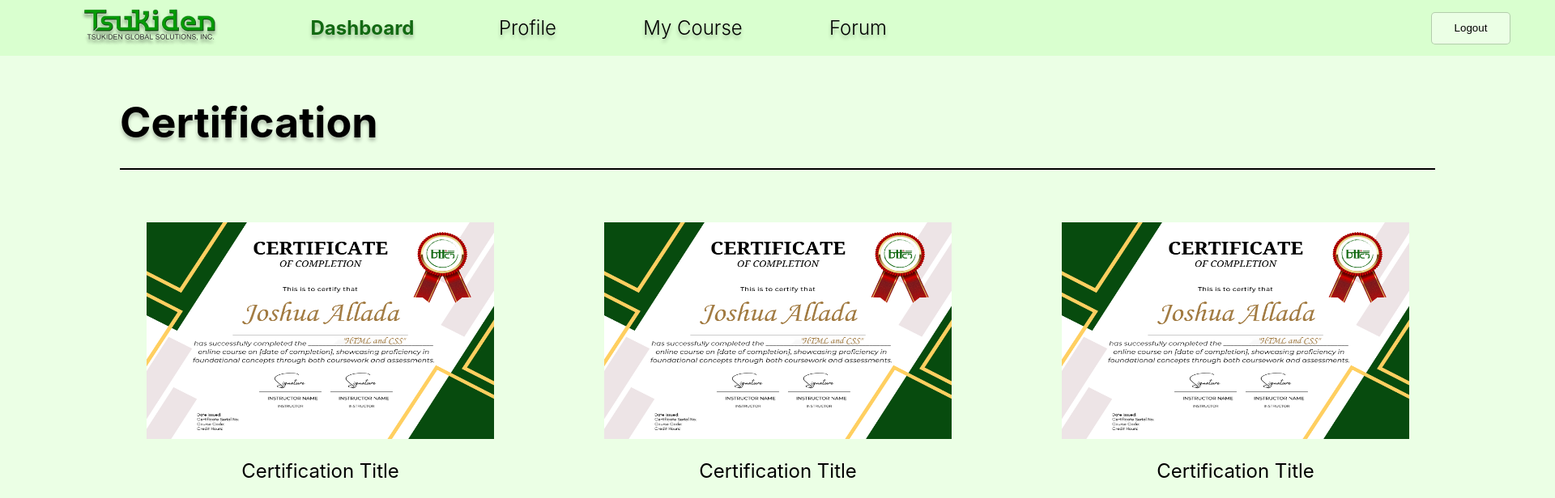
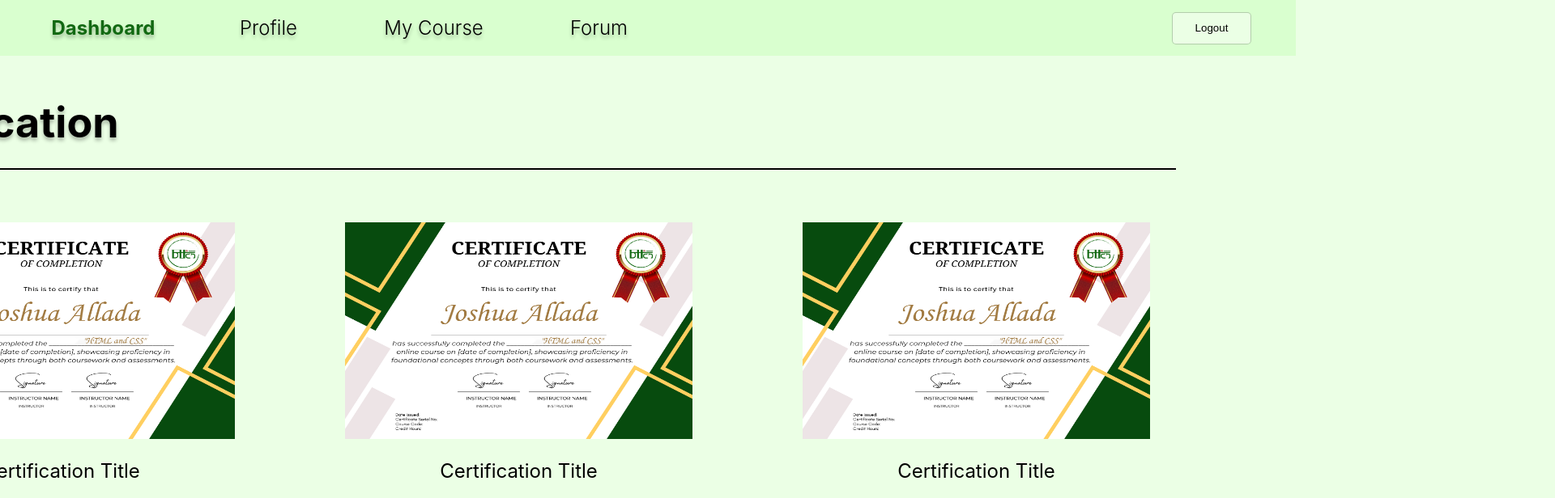
Before and after one commit to AlladaJoshua/cmsmyreactproject, a React (Vite) app: page / in a window 1280 px wide. Shown: the top 616 px of the page at 81% size, 1920 px wide, since content can reach past the window. Built offline with nearby package versions, Linux system fonts and the light colour scheme.

Commit message:
index css for body width removed

```diff
--- a/src/index.css
+++ b/src/index.css
@@ -7,8 +7,6 @@
 body {
   background-color: #EBFFE5;
   display: flex;
-  width: 1920px;
-  height: 1080px;
   flex-direction: column;
   align-items: center;
 }
@@ -84,6 +82,7 @@ nav a:hover {
   align-items: flex-start;
   gap: 25px;
   margin-top: 120px;
+  /* width: 1920px; */
 }
 
 .headerTitle hr {
@@ -112,6 +111,7 @@ nav a:hover {
   gap: 65px 136px;
   flex-wrap: wrap;
   margin-top: 65px;
+  width: 1920px;
 }
 
 .certification .certPlaceholder {
@@ -142,9 +142,6 @@ nav a:hover {
 
 /* Media Query for screens up to 600px */
 @media (max-width: 600px) {
-  body {
-    width: 100%;
-  }
   nav a {
     display: none;
   }
@@ -161,7 +158,7 @@ nav a:hover {
   }
 
   .headerTitle hr {
-    width: 90%;
+    width: 100%;
   }
 
   .certification {
```
